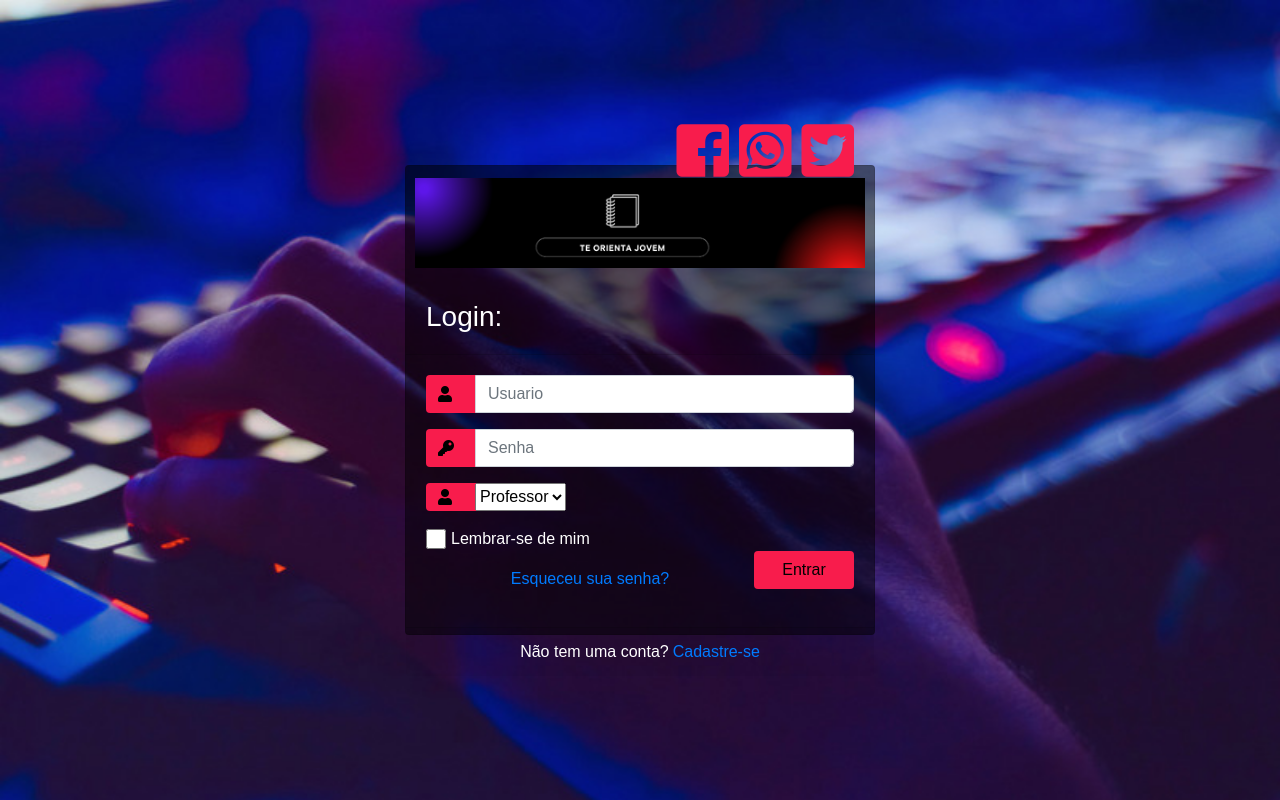
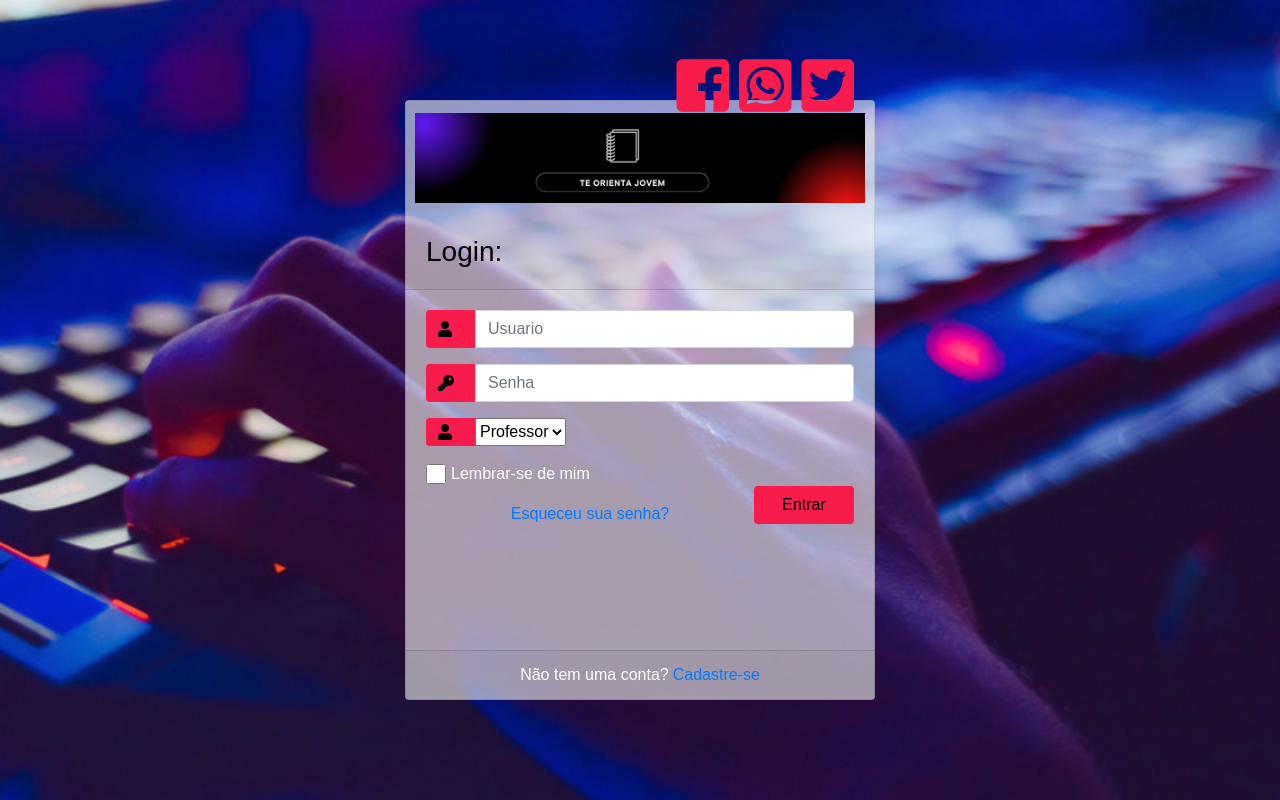
Before and after one commit to lucodest/te_orienta_jovem, a PHP site: page /login.php in a window 1280 px wide. Run offline with PHP 8.4, Linux system fonts and the light colour scheme; some libraries are stand-ins or nearby versions; some web fonts are replaced.

Commit message:
Update estilo_login.css

```diff
--- a/estilo_login.css
+++ b/estilo_login.css
@@ -1,3 +1,5 @@
+
+
 
 
 @import url('https://fonts.googleapis.com/css?family=Numans');
@@ -16,11 +18,11 @@ align-content: center;
 }
 
 .card{
-height: 470px;
+height: 600px;
 margin-top: auto;
 margin-bottom: auto;
 width: 470px;
-background-color: rgba(0, 0, 0, 0.5) !important;
+background-color: rgba(255, 255, 255, 0.596) !important;
 }
 
 .social_icon span{
@@ -40,7 +42,7 @@ cursor: pointer;
     }
 
 .card-header h3{
-color: white;
+color: rgb(0, 0, 0);
 }
 
 .social_icon{
@@ -92,9 +94,3 @@ color: white;
 .links a{
 margin-left: 4px;
 }
-
-input::-webkit-outer-spin-button,
-input::-webkit-inner-spin-button {
-  -webkit-appearance: none;
-  margin: 0;
-}
```
